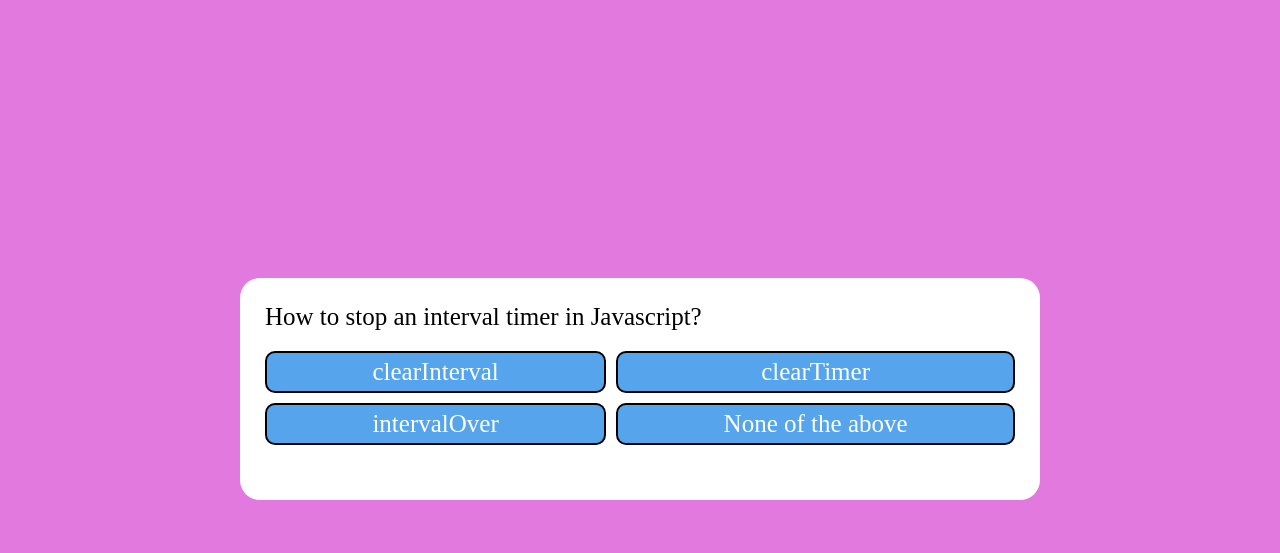
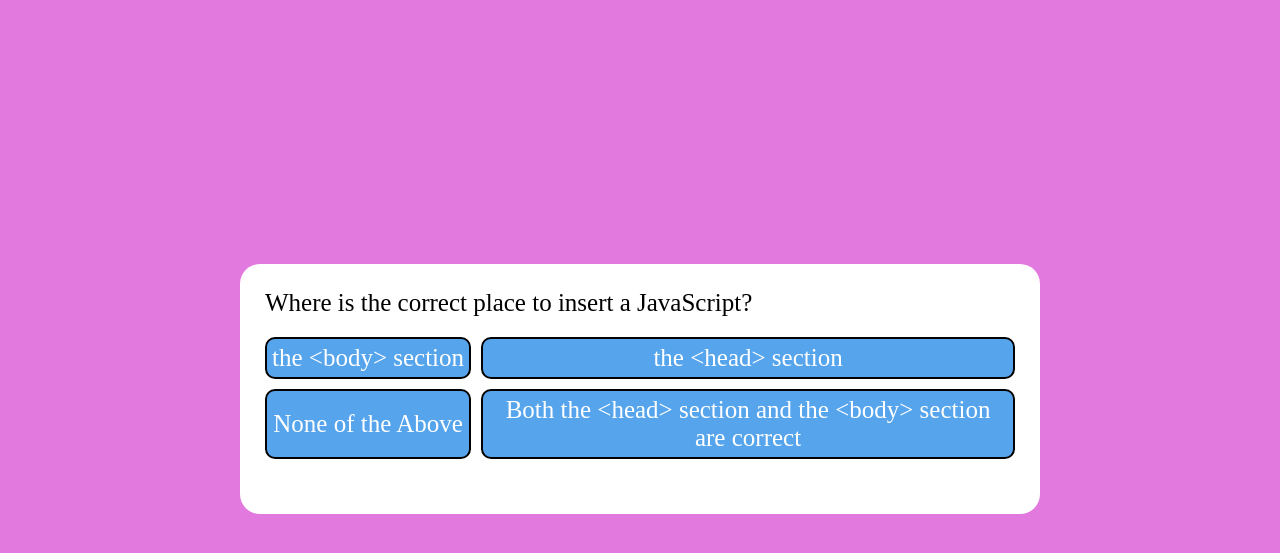
Before and after one commit to JGordon59/Coding-Jeopardy, a plain HTML site: page index.html in a window 1280 px wide. Both pictures are taken after a click on the button "Start". Shown: the part 59-612 px from the top of the page. Drawn offline with Linux system fonts and the light colour scheme.

Commit message:
added trivia questions

```diff
--- a/assets/results.js
+++ b/assets/results.js
@@ -2,7 +2,7 @@
 
 const username = document.querySelector('#username')
 const saveScoreBtn = document.querySelector('#saveScoreBtn')
-const finalScore = document.querySelector('#finalScore')
+const playerScore = document.querySelector('#playerScore')
 var mostRecentTime = localStorage.getItem('recenttime')
 var button = $('button')
 
@@ -10,7 +10,7 @@ const highScores =  JSON.parse(localStorage.getItem('highScores')) || []
 
 
 
-finalScore.innerText = "Your Score Is  " + mostRecentTime
+playerScore.innerText = "Your Score Is  " + mostRecentTime
 
 
 
--- a/assets/script.js
+++ b/assets/script.js
@@ -1,9 +1,9 @@
 const startbutton = document.getElementById('start-btn')
-const questionConEL = document.getElementById('question-container')
+const questionContainer = document.getElementById('question-container')
 const highscore = document.getElementById('highscore')
 const result = document.getElementById('result')
-const questionEL = document.getElementById('question')
-const answerButtonEL = document.getElementById('answer-buttons')
+const triviaEL = document.getElementById('question')
+const choiceButtonEL = document.getElementById('answer-buttons')
 const quizTitle = document.getElementById('QuizTitle')
 let time = 80;
 
@@ -18,17 +18,17 @@ let shuffledQuestions, currentQuestionIndex
 
 
 startbutton.addEventListener("click", startQuiz)
-answerButtonEL.addEventListener("click", () => {
+choiceButtonEL.addEventListener("click", () => {
     currentQuestionIndex++,
     nextQuestion()
 } )
 
 function startQuiz() {
-    console.log('Quiz has Begun')
+    console.log('Welcome to JEOPARDY!')
     startbutton.classList.add('hide')
-    shuffledQuestions= questions.sort(() => Math.random() - .6)
+    shuffledQuestions= trivia.sort(() => Math.random() - .6)
     currentQuestionIndex = 0
-    questionConEL.classList.remove('hide')
+    questionContainer.classList.remove('hide')
     quizTitle.classList.add('hide')
     updatetimerEl()
     nextQuestion()
@@ -58,7 +58,7 @@ function nextQuestion()  {
 }
 
 function showQuestion(question) {
-    questionEL.innerText = question.question
+    triviaEL.innerText = question.question
     question.answers.forEach(answer => {
     var button = document.createElement('button')
     button.innerText = answer.text
@@ -67,13 +67,13 @@ function showQuestion(question) {
         button.dataset.correct = answer.correct
     }
     button.addEventListener('click', selectAnswer)
-    answerButtonEL.appendChild(button)
+    choiceButtonEL.appendChild(button)
     })
 }
 function resetState() {
-    while (answerButtonEL.firstChild) {
-        answerButtonEL.removeChild
-        (answerButtonEL.firstChild)
+    while (choiceButtonEL.firstChild) {
+        choiceButtonEL.removeChild
+        (choiceButtonEL.firstChild)
     }
 
 }
@@ -99,9 +99,9 @@ function selectAnswer(e) {
   function setStatusText(element, correct) {
     if (correct) {
         correct == true
-      element.innerHTML= "Correct!";
+      element.innerHTML= "You got it right!";
     } else {
-      element.innerHTML="Wrong!";
+      element.innerHTML="Wrong, Try Again!";
       time -= 10
 
     }
@@ -116,25 +116,27 @@ function selectAnswer(e) {
 
 
 
-var questions = [
+var trivia = [
     {
-        question: 'What data type can a function return?',
+
+             question: 'Inside which HTML element do we put the JavaScript?',
         answers: [
-            {text: 'string', correct: false},
-             {text: 'number', correct: false},
-             {text: 'boolean', correct: false},
-             {text: 'all of the above', correct: true}
+            {text: '<script>', correct: true},
+             {text: '<javascript>', correct: false},
+             {text: '<js>', correct: false},
+             {text: 'None of the above', correct: false}
+
 
 ]
 
 
     },
     {
-        question: 'Which of the following keywords is used to define a variable in Javascript?',
+        question: 'Which What is the correct JavaScript syntax to write "Hello World"?',
         answers: [
-            {text: 'var', correct: false},
-             {text: 'let', correct: false},
-             {text: 'Both A and B', correct: true},
+            {text: '"Hello World"', correct: false},
+             {text: 'response.write("Hello World")', correct: false},
+             {text: 'document.write("Hello World")', correct: true},
              {text: 'None of the above', correct: false}
 
 ]
@@ -142,49 +144,47 @@ var questions = [
 
     },
     {
-        question: 'How can a datatype be declared to be a constant type?',
+        question: 'An external JavaScript must contain the <script> tag',
         answers: [
-            {text: 'const', correct: true},
-             {text: 'var', correct: false},
-             {text: 'let', correct: false},
-             {text: 'constant', correct: false}
+            {text: 'False', correct: true},
+             {text: 'True', correct: false},
 
 ]
 
 
     },
     {
-        question: 'How to stop an interval timer in Javascript?',
+        question: 'Where is the correct place to insert a JavaScript?',
         answers: [
-            {text: 'clearInterval', correct: true},
-             {text: 'clearTimer', correct: false},
-             {text: 'intervalOver', correct: false},
-             {text: 'None of the above', correct: false}
+            {text: 'the <body> section', correct: false},
+             {text: 'the <head> section', correct: false},
+             {text: 'None of the Above', correct: false},
+             {text: 'Both the <head> section and the <body> section are correct', correct: true}
+]
+
+
+    },
+    {
+
+             question: 'What is the correct syntax for referring to an external script called "xxx.js"?',
+        answers: [
+            {text: '<script name="xxx.js">', correct: false},
+             {text: '<script value="xxx.js">', correct: false},
+             {text: '<script src="xxx.js">', correct: true},
+             {text: '<script href="xxx.js">', correct: false}
+
 
 ]
 
 
     },
     {
-        question: 'Which of the following are closures in Javascript?',
+        question: 'How do you create a function?',
         answers: [
-            {text: 'Variables', correct: false},
-             {text: 'All of the above', correct: true},
-             {text: 'Objects', correct: false},
+            {text: 'function:myFunction()', correct: false},
+             {text: 'function myFunction()', correct: true},
+             {text: 'function=myFunction()', correct: false},
              {text: 'Functions', correct: false}
-
-]
-
-
-    },
-    {
-        question: 'Which of the following methods is used to access HTML elements using Javascript?',
-        answers: [
-            {text: 'getElementbyld()', correct: false},
-             {text: 'getElementsByClassName()', correct: false},
-             {text: 'Both A and B', correct: true},
-             {text: 'None of the above', correct: false}
-
 ]
     }
 
```
Also changed, not shown: assets/highscore.html (+1 -3 lines), assets/results.html (+1 -1 lines), index.html (+0 -1 lines).
